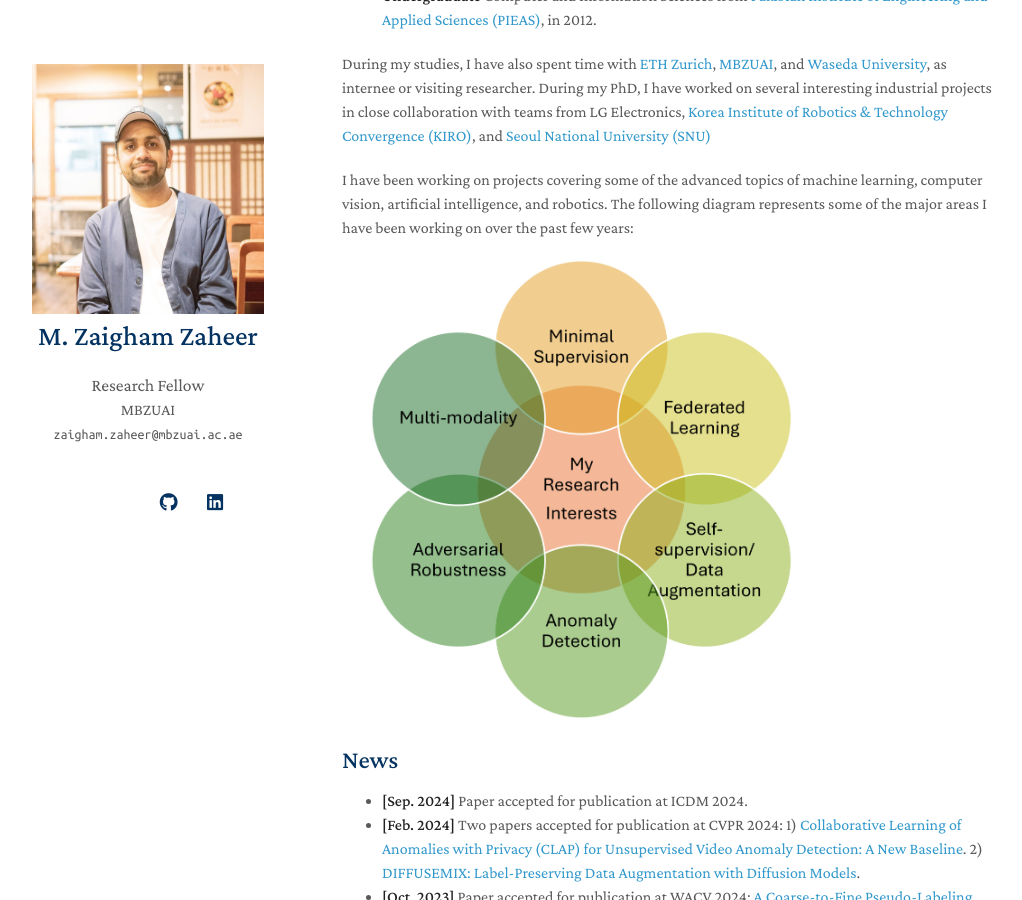
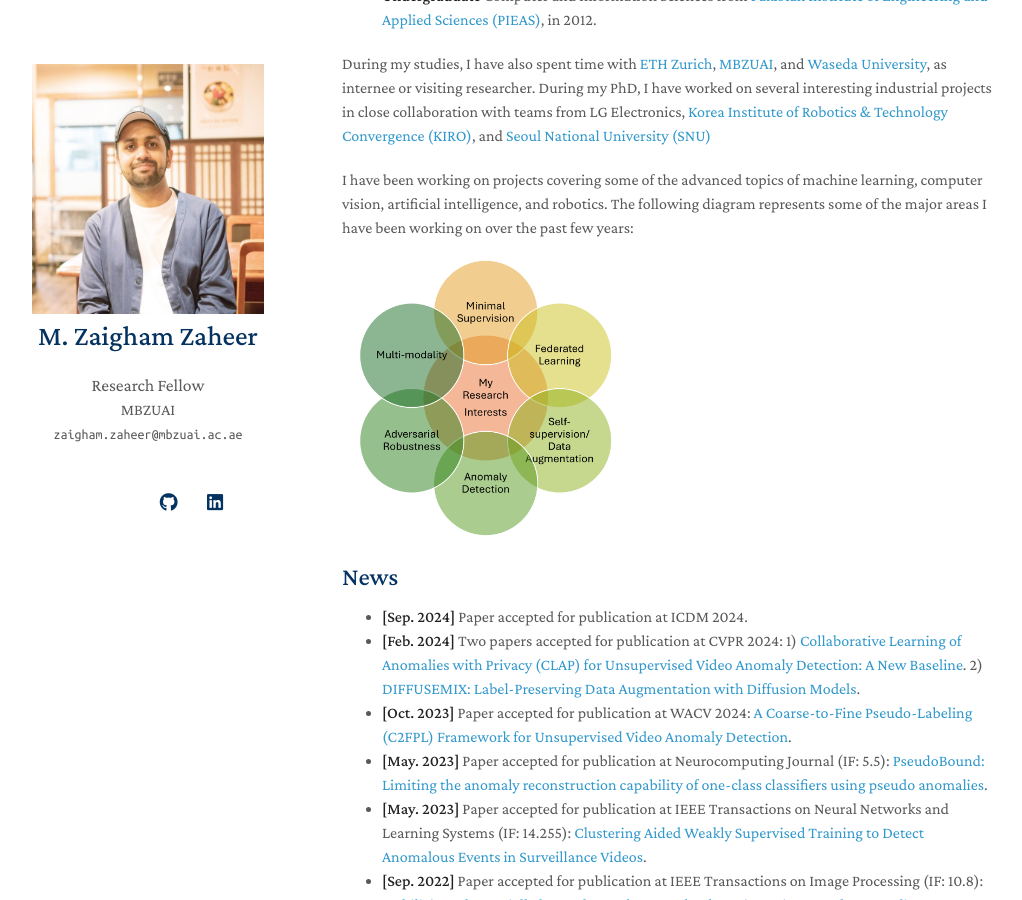
Before and after one commit to ZaighamZ/ZaighamZ.github.io, a Jekyll site: the page built from index.md, in a window 1280 px wide and 900 px high, scrolled down 691 px. Shown: the whole window, without its empty margins (128-1150 px from the left). Built offline with Jekyll 4.4.1, drawn with Linux system fonts in a browser that asks for light colours; nearby versions of some CDN libraries; a style sheet for code colours, icons or effects is not loaded.

Commit message:
Update index.md

```diff
--- a/index.md
+++ b/index.md
@@ -37,7 +37,7 @@ During my studies, I have also spent time with [ETH Zurich](https://ethz.ch/en.h
 
 I have been working on projects covering some of the advanced topics of machine learning, computer vision, artificial intelligence, and robotics. The following diagram represents some of the major areas I have been working on over the past few years:
 
-<img src="/assets/img/interests_zaigham.png" width="500">
+<img src="/assets/img/interests_zaigham.png" width="300">
 
 
 
```
